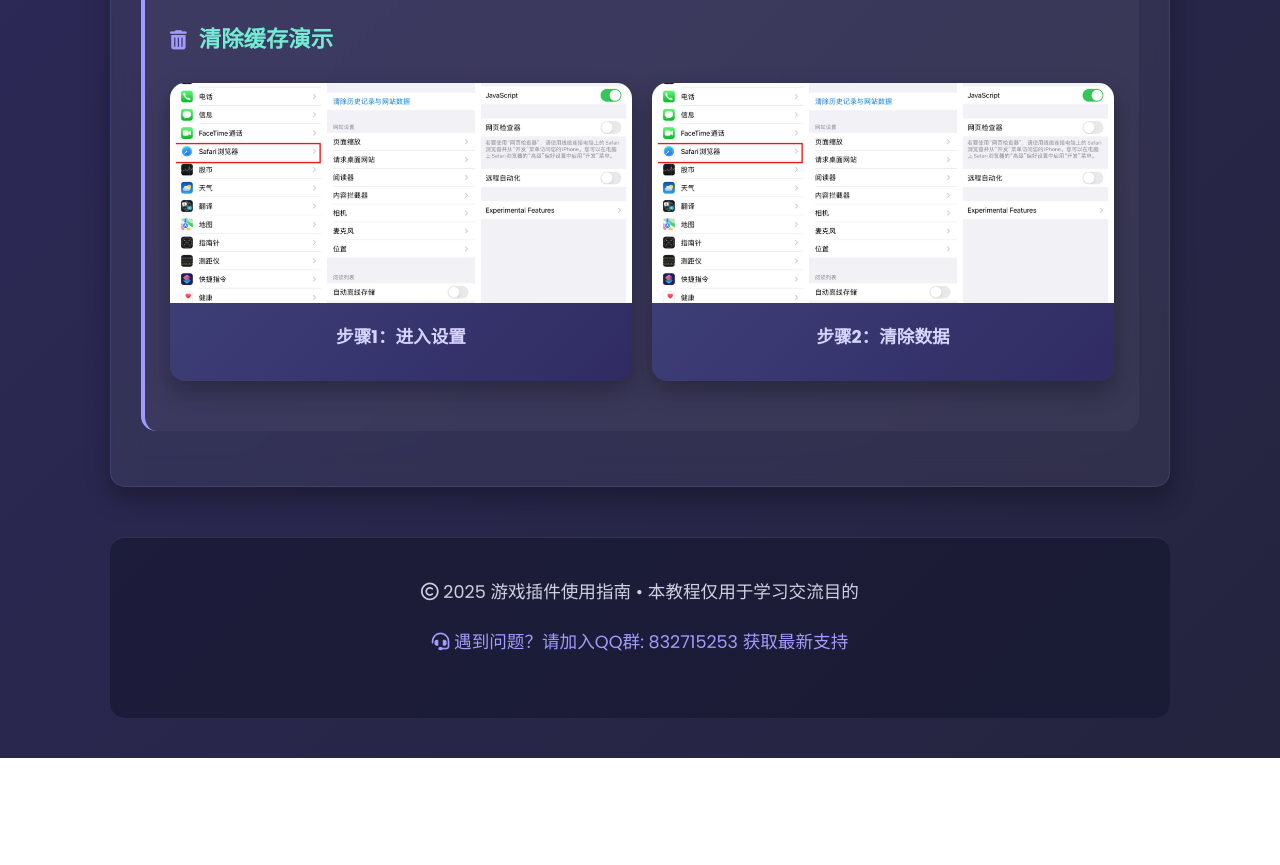
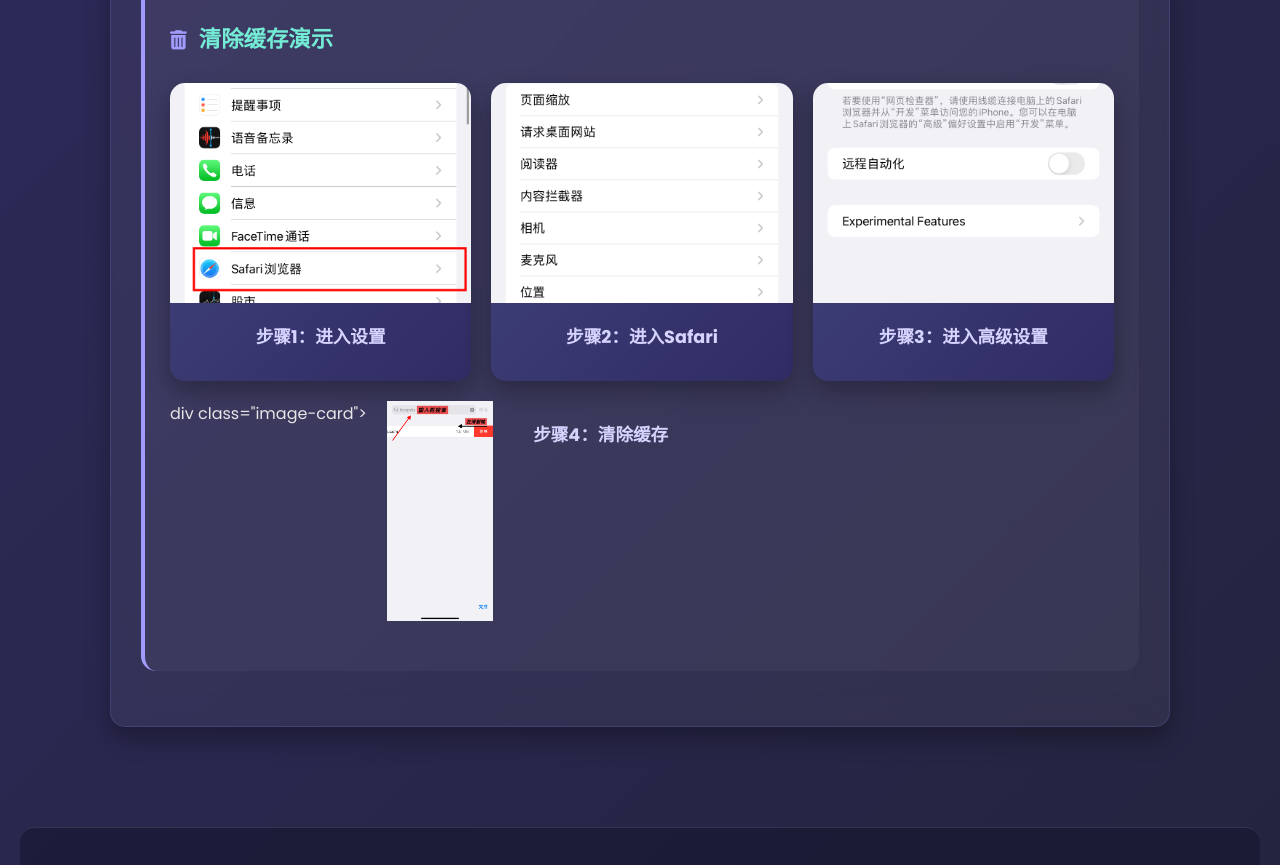
Before and after one commit to mengjingio/hello, a plain HTML site: page index.html in a window 1280 px wide. Shown: the part 4337-5202 px from the top of the page. Before the commit the page ends 5095 px from the top, so only its background shows below. Drawn offline with Linux system fonts and the light colour scheme.

Commit message:
Update index.html

```diff
--- a/index.html
+++ b/index.html
@@ -532,7 +532,7 @@
                     <div class="image-container">
                         <div class="image-card">
                             <div class="image-placeholder">
-                                <img src="images/yanshi.png" alt="清除缓存">
+                                <img src="images/s1.png" alt="清除缓存">
                             </div>
                             <div class="image-info">
                                 <h4>步骤1：进入设置</h4>
@@ -541,10 +541,27 @@
 
                         <div class="image-card">
                             <div class="image-placeholder">
-                                <img src="images/yanshi.png" alt="Safari设置">
+                                <img src="images/s2.png" alt="Safari设置">
                             </div>
                             <div class="image-info">
-                                <h4>步骤2：清除数据</h4>
+                                <h4>步骤2：进入Safari</h4>
+                            </div>
+                        </div>
+
+                        <div class="image-card">
+                            <div class="image-placeholder">
+                                <img src="images/s3.png" alt="Safari设置">
+                            </div>
+                            <div class="image-info">
+                                <h4>步骤3：进入高级设置</h4>
+                            </div>
+                        </div>
+                        div class="image-card">
+                            <div class="image-placeholder">
+                                <img src="images/s4.png" alt="Safari设置">
+                            </div>
+                            <div class="image-info">
+                                <h4>步骤4：清除缓存</h4>
                             </div>
                         </div>
                     </div>
```
